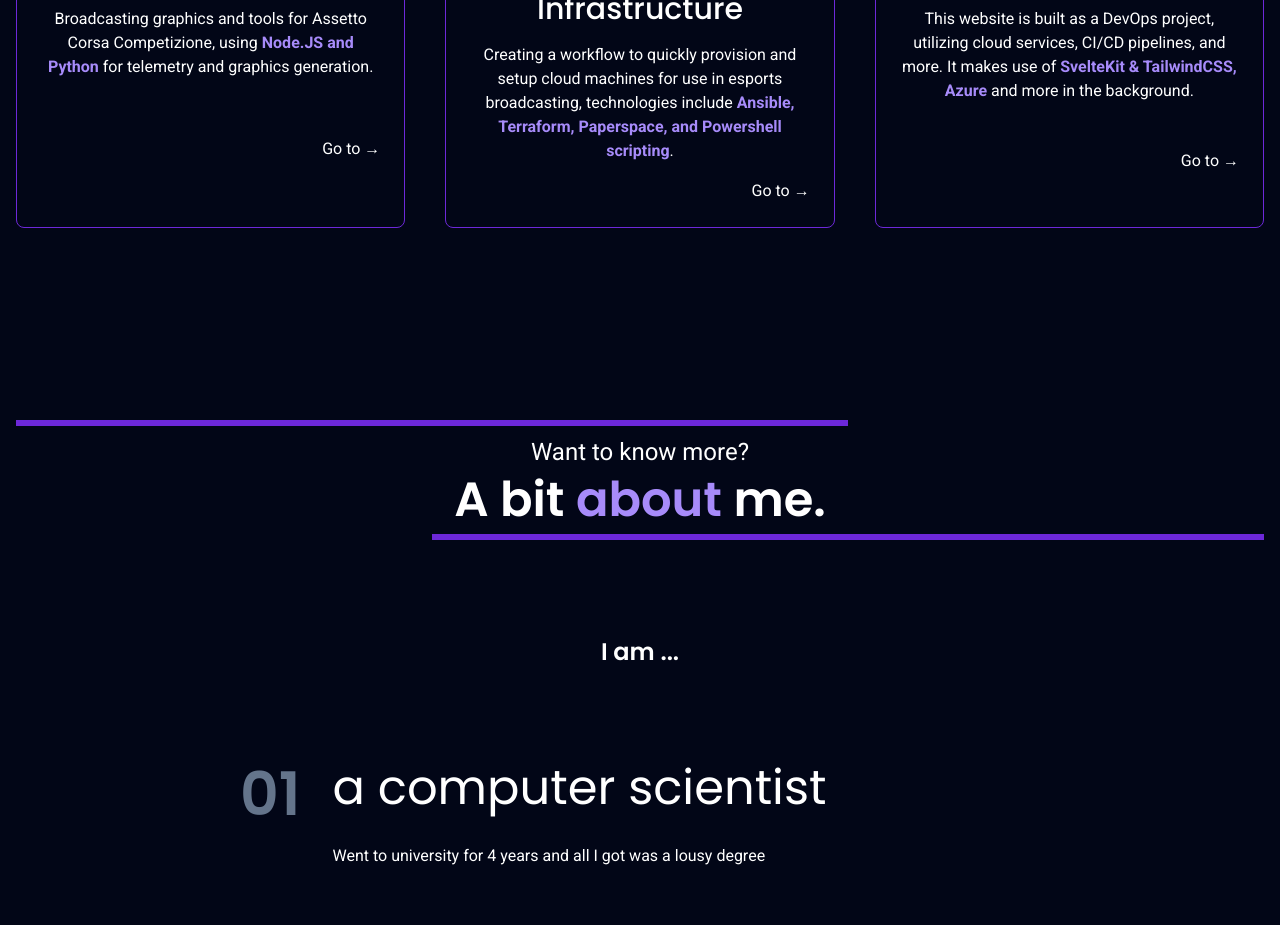
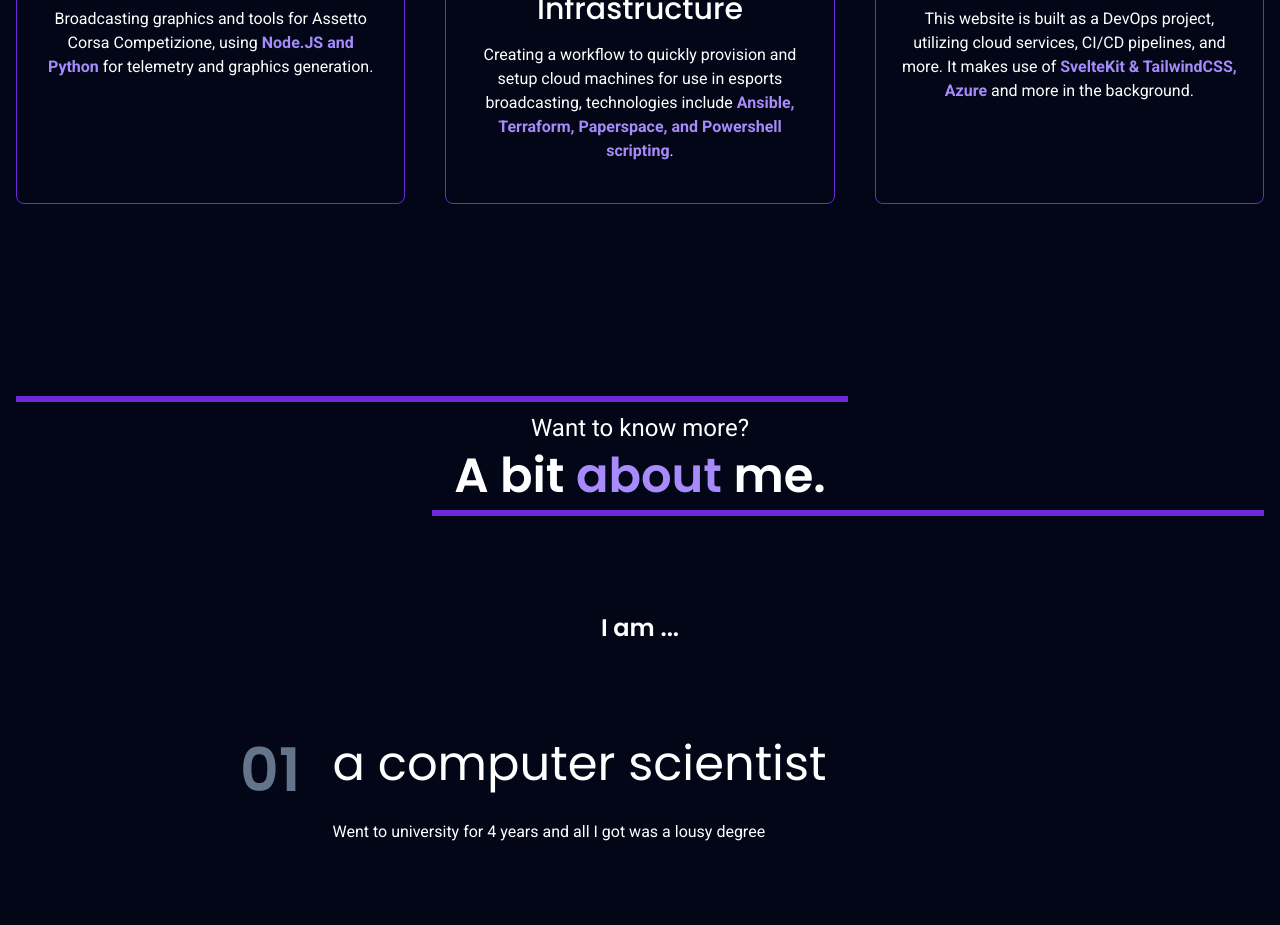
Before and after one commit to JMaloney16/jpm-portfolio, a SvelteKit app: page / in a window 1280 px wide. Shown: the part 1100-2025 px from the top of the page. Built offline with nearby package versions, Linux system fonts and the light colour scheme.

Commit message:
Remove go to button

```diff
--- a/src/components/Step.svelte
+++ b/src/components/Step.svelte
@@ -10,7 +10,7 @@
     <slot/>
     <div class="flex-1 flex justify-between gap-4 items-center">
         <div class="ml-auto cursor-pointer hover:text-slate-950 duration-200 relative after:absolute after:top-0 after:right-full after:w-full after:h-full after:bg-white after:duration-200 hover:after:translate-x-full after:z-[-1] overflow-hidden">
-            <p class="relative z-4">Go to &rarr;</p>
+            <!-- <p class="relative z-4">Go to &rarr;</p> -->
         </div>
     </div>
 </a>
```
